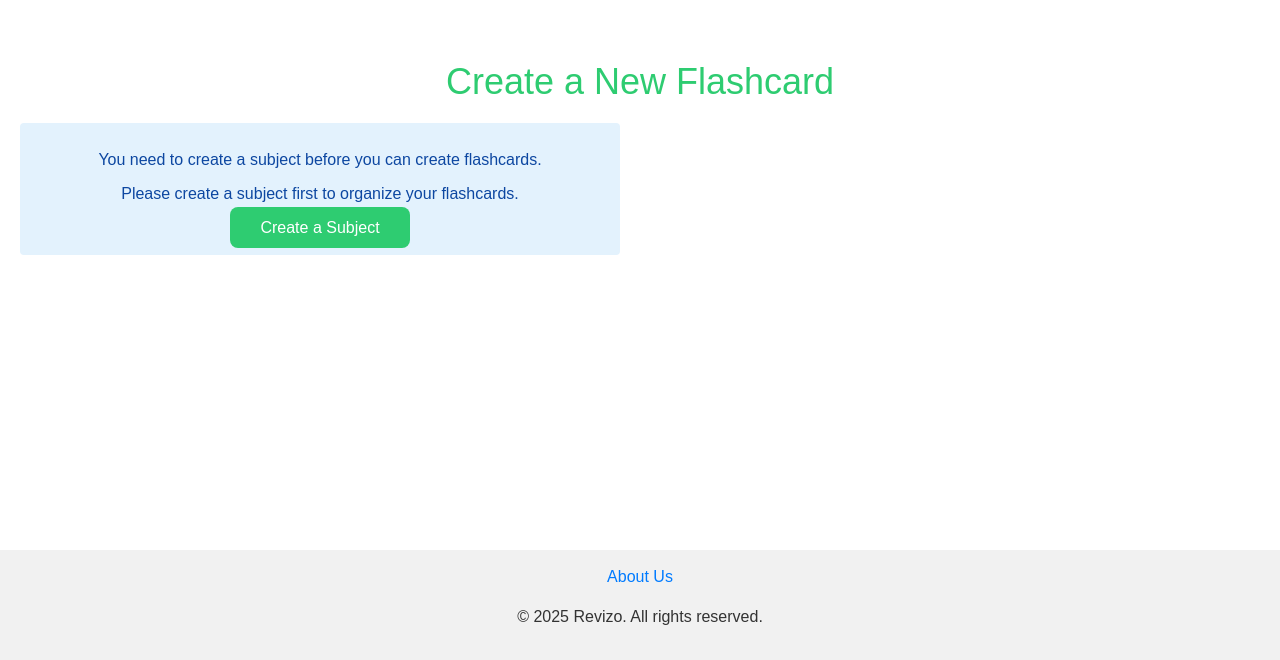
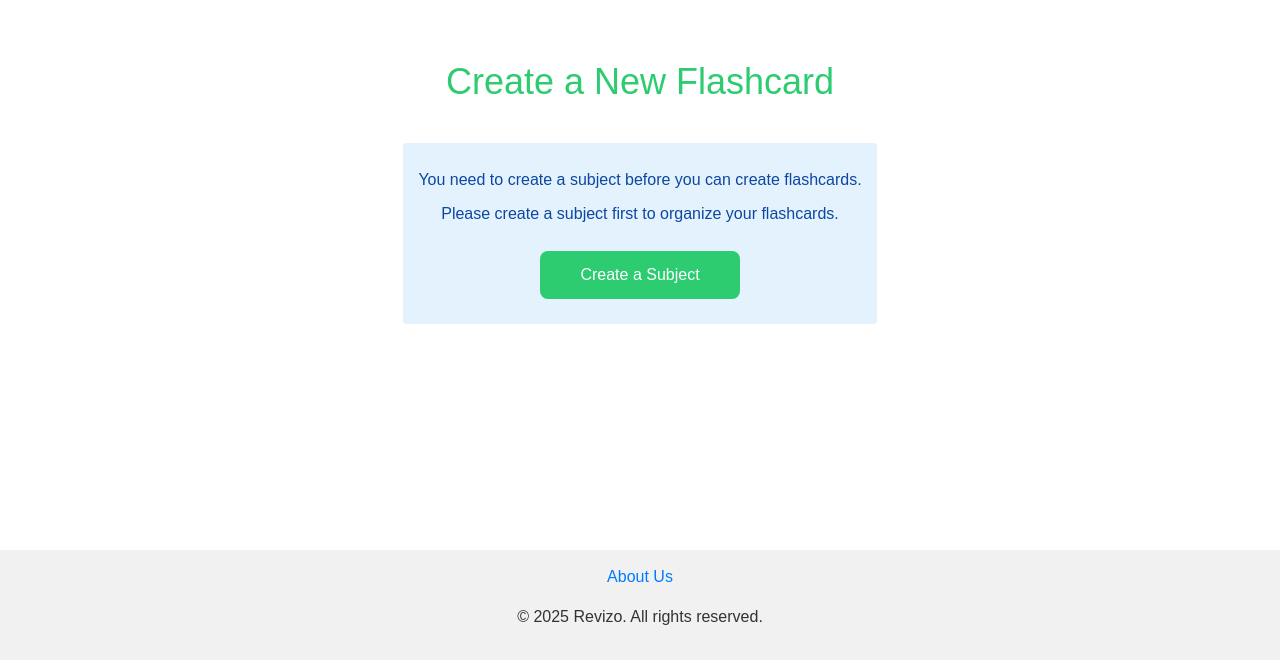
Before and after one commit to lgriedtareq/revizo, a Django app: page /revizo/flashcards/create/ in a window 1280 px wide. Shown: the part 140-800 px from the top of the page. Run offline with Django 3.2, Linux system fonts and the light colour scheme; the visitor is signed in with stand-in values (Sample User, id 1); data that the repository does not hold is empty; some libraries are stand-ins or nearby versions.

Commit message:
centred buttons

```diff
--- a/static/revizo/css/base.css
+++ b/static/revizo/css/base.css
@@ -172,12 +172,18 @@ body {
     padding: 60px 20px;
     position: relative;
     z-index: 1;
+    display: flex;
+    flex-direction: column;
+    align-items: center;
+    gap: 20px;
+    width: 100%;
 }
 
 .hero h1 {
     font-size: 36px;
     color: var(--primary-color);
-    margin: 0 0 20px;
+    margin: 0;
+    text-align: center;
 }
 
 .success-message {
@@ -185,9 +191,10 @@ body {
     color: #155724;
     padding: 15px;
     border-radius: 8px;
-    margin: 20px auto 40px;
+    margin: 20px auto;
     max-width: 600px;
     text-align: center;
+    width: 100%;
 }
 
 .hero .subtitle {
@@ -195,6 +202,14 @@ body {
     margin: 0 auto 40px;
     max-width: 600px;
     line-height: 1.6;
+}
+
+.hero .btn-primary {
+    display: inline-block;
+    min-width: 200px;
+    text-decoration: none;
+    margin: 10px auto;
+    text-align: center;
 }
 
 .study-form,
--- a/templates/revizo/register.html
+++ b/templates/revizo/register.html
@@ -8,8 +8,10 @@
 
 {% block content %}
 {% if registered %}
-    <div class="success-message">You are now registered!</div>
-    <a href="{% url 'revizo:home' %}" class="btn btn-primary">Return to the homepage</a>
+    <div class="hero">
+        <div class="success-message">You are now registered!</div>
+        <a href="{% url 'revizo:home' %}" class="btn-primary">Return to the homepage</a>
+    </div>
 {% else %}
     <form id="user_form" method="post" action="{% url 'revizo:register' %}" class="register-form">
         {% csrf_token %}
```
